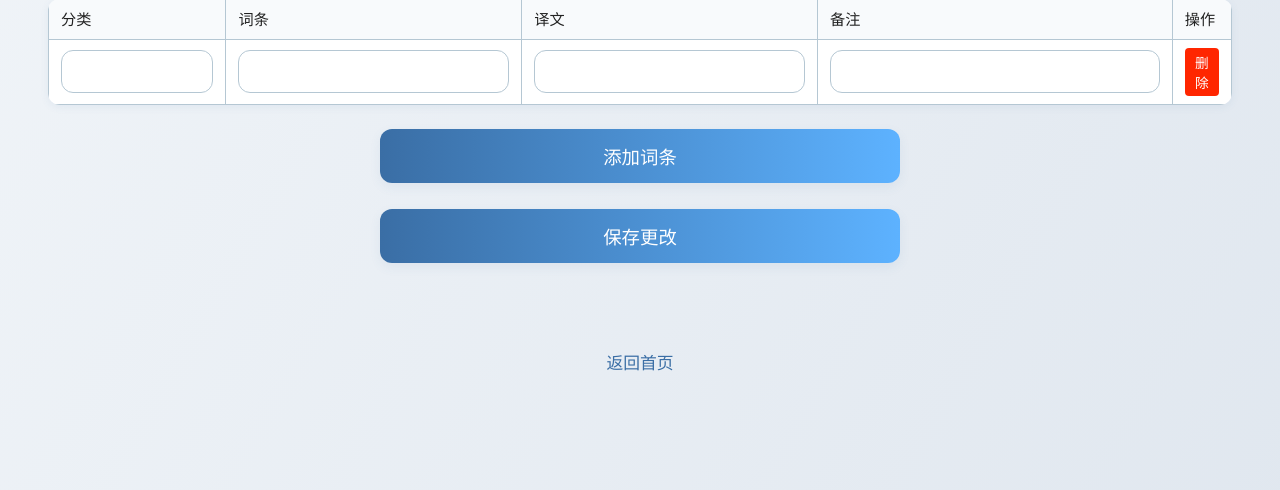
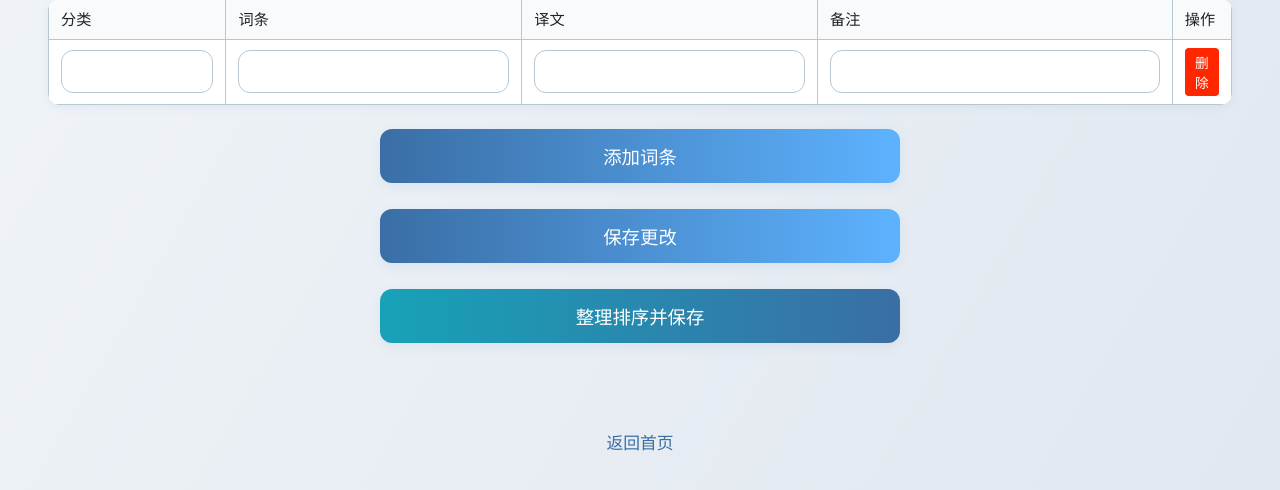
Before and after one commit to self-exiler/NaiBotAssistant, a Flask app: page /entryEditor in a window 1280 px wide. Shown: the part 215-705 px from the top of the page. Run offline with Flask 3, Linux system fonts and the light colour scheme; data that the repository does not hold is empty.

Commit message:
新增数据库文件排序功能。

```diff
--- a/static/js/entryEditor.js
+++ b/static/js/entryEditor.js
@@ -12,14 +12,15 @@ const state = {
     }
 };
 
-// UI相关常量 (保持不变)
+// UI相关常量
 const UI = {
     MESSAGES: {
         LOAD_ERROR: '加载数据失败',
         SAVE_ERROR: '保存失败',
         SAVE_SUCCESS: '保存成功',
         CONFIRM_SAVE: '确定要保存所有更改吗？',
-        CONFIRM_DELETE: '确定要删除这一行吗？'
+        CONFIRM_DELETE: '确定要删除这一行吗？',
+        CONFIRM_SORT_SAVE: '确定要按“分类”和“词条”排序所有数据并立即保存吗？此操作不可撤销。'
     }
 };
 
@@ -42,7 +43,7 @@ async function loadData() {
     }
 }
 
-// 渲染表格 (保持不变)
+// 渲染表格
 function renderTable() {
     const tableHead = document.getElementById('tableHead');
     const tableBody = document.getElementById('tableBody');
@@ -71,7 +72,7 @@ function renderTable() {
     tableBody.appendChild(fragment);
 }
 
-// 创建行元素 (保持不变)
+// 创建行元素
 function createRowElement(row, rowIndex) {
     const tr = document.createElement('tr');
     tr.dataset.index = rowIndex;
@@ -102,13 +103,13 @@ function createRowElement(row, rowIndex) {
 }
 
 
-// 获取列标签 (保持不变)
+// 获取列标签
 function getColumnLabel(column) {
     const labels = { category: '分类', term: '词条', trans: '译文', note: '备注' };
     return labels[column] || column;
 }
 
-// 更新单元格数据 (保持不变)
+// 更新单元格数据
 function updateCell(rowIndex, col, value) {
     const maxLengths = { category: 20, term: 50, trans: 100, note: 200 };
     if (maxLengths[col] && value.length > maxLengths[col]) {
@@ -120,7 +121,7 @@ function updateCell(rowIndex, col, value) {
     state.data[rowIndex][col] = value.trim();
 }
 
-// 删除行 (保持不变)
+// 删除行
 function deleteRow(rowIndex) {
     if (confirm(UI.MESSAGES.CONFIRM_DELETE)) {
         state.data.splice(rowIndex, 1);
@@ -142,7 +143,7 @@ function deleteRow(rowIndex) {
     }
 }
 
-// 添加新行 (保持不变)
+// 添加新行
 function addRow() {
     const newRowData = {category: '', term: '', trans: '', note: ''};
     state.data.push(newRowData);
@@ -156,7 +157,7 @@ function addRow() {
     newRowElement.querySelector('input').focus();
 }
 
-// 转换扁平数组为嵌套结构 (保持不变)
+// 转换扁平数组为嵌套结构
 function convertToNested(data) {
     return data.reduce((nested, item) => {
         const { category, term, trans, note } = item;
@@ -169,6 +170,65 @@ function convertToNested(data) {
         return nested;
     }, {});
 }
+
+/**
+ * 新增：排序函数
+ * 使用 Intl.Collator (pinyin) 来实现中文拼音排序
+ */
+function sortData() {
+    const collator = new Intl.Collator('zh-CN-u-co-pinyin');
+
+    state.data.sort((a, b) => {
+        // 1. 按分类排序
+        const categoryCompare = collator.compare(a.category, b.category);
+        if (categoryCompare !== 0) {
+            return categoryCompare;
+        }
+        // 2. 分类相同，按词条排序
+        return collator.compare(a.term, b.term);
+    });
+}
+
+/**
+ * 新增：排序并保存功能
+ */
+async function sortAndSave() {
+    if (!confirm(UI.MESSAGES.CONFIRM_SORT_SAVE)) return;
+
+    try {
+        // 1. 排序
+        sortData();
+
+        // 2. 重新渲染表格
+        renderTable();
+        app.ui.showMessage('msg', '排序完成，正在保存...', 'info');
+
+        // 3. 复用保存逻辑（无二次确认）
+        app.ui.setLoading(true);
+        const nestedData = convertToNested(state.data);
+
+        const result = await app.api.fetchAPI('/api/data', {
+            method: 'POST',
+            headers: {'Content-Type': 'application/json'},
+            body: JSON.stringify(nestedData)
+        });
+
+        if (result.status === 'ok') {
+            app.ui.showMessage('msg', '排序并保存成功', 'success');
+            // 数据已在 state 中同步，无需重载
+        } else {
+            throw new Error(result.msg || UI.MESSAGES.SAVE_ERROR);
+        }
+    } catch (error) {
+        console.error('Error sorting and saving data:', error);
+        app.ui.showMessage('msg', '排序或保存失败，将重新加载数据: ' + error.message, 'error');
+        // 如果保存失败，重新从服务器加载原始数据以确保一致性
+        await loadData();
+    } finally {
+        app.ui.setLoading(false);
+    }
+}
+
 
 // 保存到服务器
 async function saveToServer() {
@@ -203,6 +263,8 @@ window.addEventListener('DOMContentLoaded', function() {
     document.getElementById('saveToServer')?.addEventListener('click', saveToServer);
     document.getElementById('saveToServerTop')?.addEventListener('click', saveToServer);
     document.getElementById('addRow')?.addEventListener('click', addRow);
+    // 新增：绑定排序按钮事件
+    document.getElementById('sortAndSaveBtn')?.addEventListener('click', sortAndSave);
 
     const tableBody = document.getElementById('tableBody');
 
--- a/templates/entryEditor.html
+++ b/templates/entryEditor.html
@@ -42,6 +42,12 @@
                     aria-label="保存所有更改到服务器">
                 保存更改
             </button>
+            <button id="sortAndSaveBtn"
+                    class="btn"
+                    style="background: linear-gradient(90deg, var(--info-color) 0%, var(--primary-color) 100%);"
+                    aria-label="整理排序并立即保存">
+                整理排序并保存
+            </button>
         </div>
 
         <div id="msg" role="alert" aria-live="polite"></div>
```
